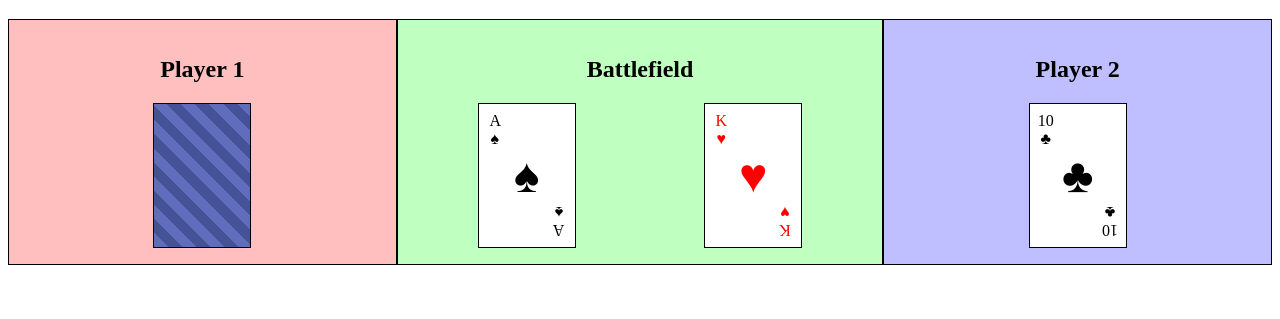
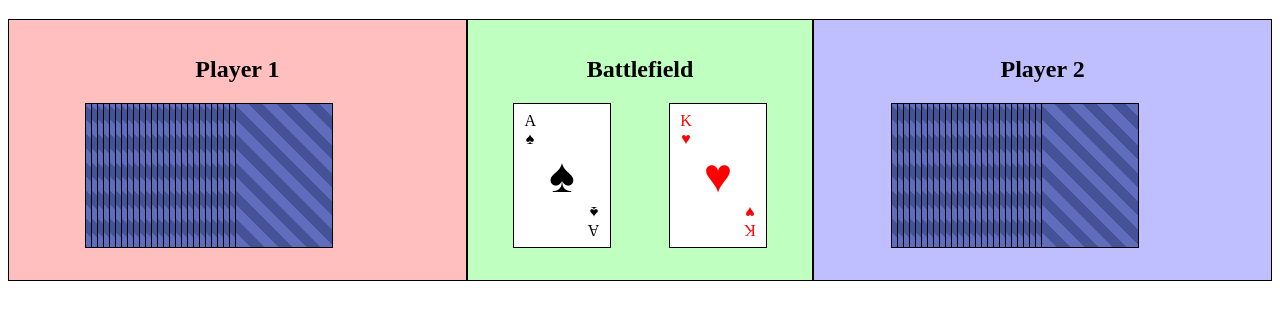
Before and after one commit to ThirstyHead/deck, a website with bundled scripts: page index.html in a window 1280 px wide. Shown: the part 61-380 px from the top of the page. Built offline with nearby package versions, Linux system fonts and the light colour scheme.

Commit message:
styled stack of cards

```diff
--- a/index.html
+++ b/index.html
@@ -13,22 +13,24 @@
       section{
         border: 1px solid black;
         padding: 1em;
-        flex-grow: 1;
       }
 
       #player1{
         /* background-color: red; */
         background-color: rgba(255, 0, 0, 0.25);
+        flex-grow: 2;
       }
 
       #player2{
         /* background-color: blue; */
         background-color: rgba(0, 0, 255, 0.25);
+        flex-grow: 2;
       }
 
       #battlefield{
         /* background-color: green; */
         background-color: rgba(0, 255, 0, 0.25);
+        flex-grow: 1;
       }
 
       #play{
@@ -42,6 +44,13 @@
       #player2-play{
         flex-grow: 1;
       }
+
+      .stack li{
+        list-style-type: none;
+        display: inline-block;
+        margin-left: -6em;
+      }
+
     </style>
 
     <script src="components/card/index.mjs" type="module"></script>
@@ -52,7 +61,34 @@
       <section id="player1">
         <h2>Player 1</h2>
         <div class="stack">
-          <ttyw-card side="back"></ttyw-card>
+          <ul>
+            <li><ttyw-card side="back"></ttyw-card></li>
+            <li><ttyw-card side="back"></ttyw-card></li>
+            <li><ttyw-card side="back"></ttyw-card></li>
+            <li><ttyw-card side="back"></ttyw-card></li>
+            <li><ttyw-card side="back"></ttyw-card></li>
+            <li><ttyw-card side="back"></ttyw-card></li>
+            <li><ttyw-card side="back"></ttyw-card></li>
+            <li><ttyw-card side="back"></ttyw-card></li>
+            <li><ttyw-card side="back"></ttyw-card></li>
+            <li><ttyw-card side="back"></ttyw-card></li>
+            <li><ttyw-card side="back"></ttyw-card></li>
+            <li><ttyw-card side="back"></ttyw-card></li>
+            <li><ttyw-card side="back"></ttyw-card></li>
+            <li><ttyw-card side="back"></ttyw-card></li>
+            <li><ttyw-card side="back"></ttyw-card></li>
+            <li><ttyw-card side="back"></ttyw-card></li>
+            <li><ttyw-card side="back"></ttyw-card></li>
+            <li><ttyw-card side="back"></ttyw-card></li>
+            <li><ttyw-card side="back"></ttyw-card></li>
+            <li><ttyw-card side="back"></ttyw-card></li>
+            <li><ttyw-card side="back"></ttyw-card></li>
+            <li><ttyw-card side="back"></ttyw-card></li>
+            <li><ttyw-card side="back"></ttyw-card></li>
+            <li><ttyw-card side="back"></ttyw-card></li>
+            <li><ttyw-card side="back"></ttyw-card></li>
+            <li><ttyw-card side="back"></ttyw-card></li>
+          </ul>
         </div>
       </section>
 
@@ -72,7 +108,34 @@
       <section id="player2">
         <h2>Player 2</h2>
         <div class="stack">
-          <ttyw-card suite="CLUBS" rank="TEN"></ttyw-card>
+          <ul>
+            <li><ttyw-card side="back"></ttyw-card></li>
+            <li><ttyw-card side="back"></ttyw-card></li>
+            <li><ttyw-card side="back"></ttyw-card></li>
+            <li><ttyw-card side="back"></ttyw-card></li>
+            <li><ttyw-card side="back"></ttyw-card></li>
+            <li><ttyw-card side="back"></ttyw-card></li>
+            <li><ttyw-card side="back"></ttyw-card></li>
+            <li><ttyw-card side="back"></ttyw-card></li>
+            <li><ttyw-card side="back"></ttyw-card></li>
+            <li><ttyw-card side="back"></ttyw-card></li>
+            <li><ttyw-card side="back"></ttyw-card></li>
+            <li><ttyw-card side="back"></ttyw-card></li>
+            <li><ttyw-card side="back"></ttyw-card></li>
+            <li><ttyw-card side="back"></ttyw-card></li>
+            <li><ttyw-card side="back"></ttyw-card></li>
+            <li><ttyw-card side="back"></ttyw-card></li>
+            <li><ttyw-card side="back"></ttyw-card></li>
+            <li><ttyw-card side="back"></ttyw-card></li>
+            <li><ttyw-card side="back"></ttyw-card></li>
+            <li><ttyw-card side="back"></ttyw-card></li>
+            <li><ttyw-card side="back"></ttyw-card></li>
+            <li><ttyw-card side="back"></ttyw-card></li>
+            <li><ttyw-card side="back"></ttyw-card></li>
+            <li><ttyw-card side="back"></ttyw-card></li>
+            <li><ttyw-card side="back"></ttyw-card></li>
+            <li><ttyw-card side="back"></ttyw-card></li>
+          </ul>
         </div>
       </section>
     </main>
```
